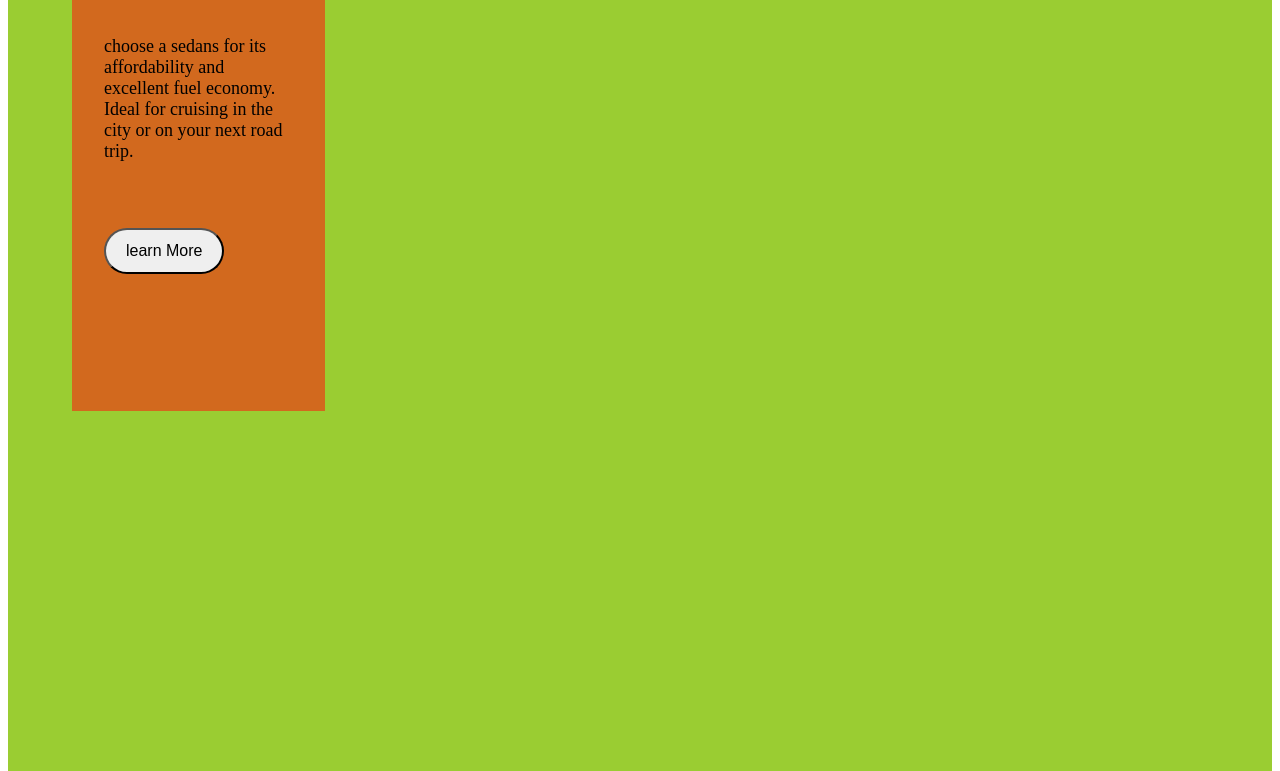
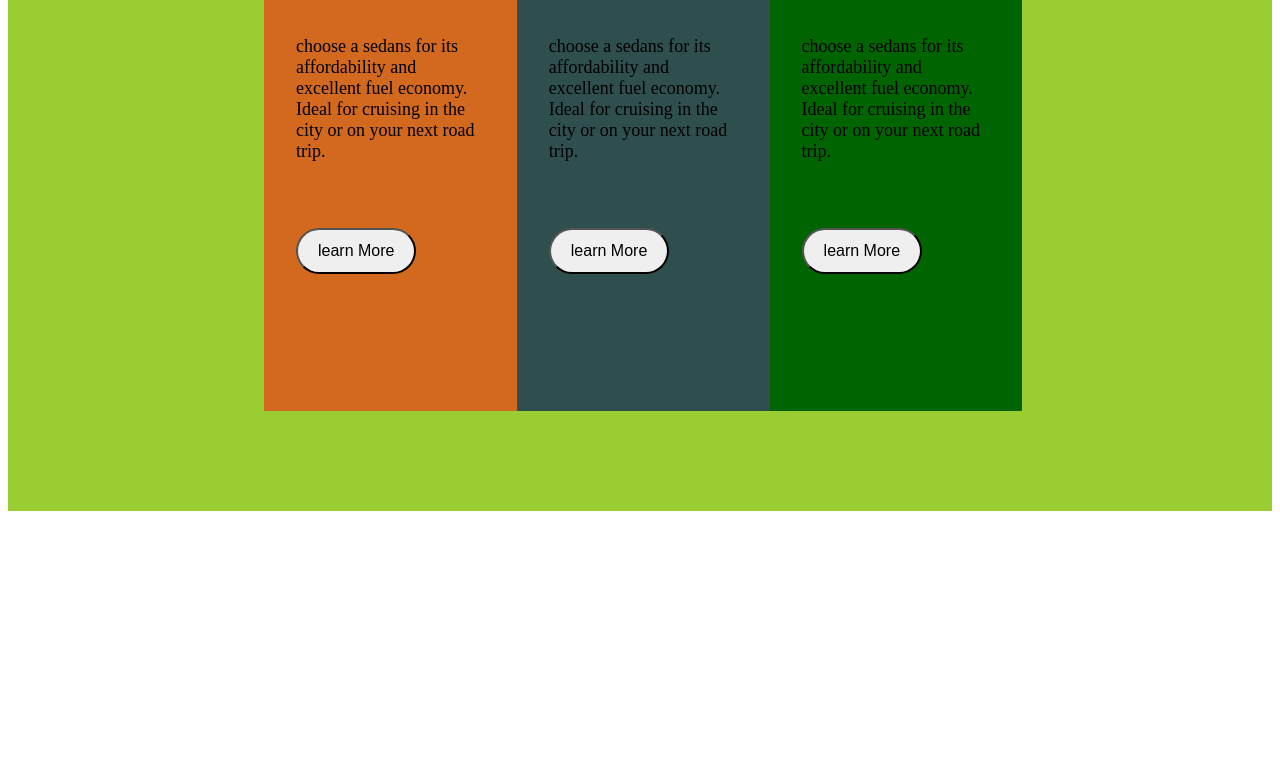
Before and after one commit to rachelakimana/Andela-challenge1, a website: page index.html in a window 1280 px wide. Shown: the part 297-1068 px from the top of the page. After the commit the page ends 816 px from the top, so only its background shows below. Drawn offline with Linux system fonts and the light colour scheme.

Commit message:
three card column

```diff
--- a/index.html
+++ b/index.html
@@ -16,8 +16,7 @@
                <p class="p-sedan">choose a sedans for its affordability and excellent fuel economy. Ideal for cruising in the city or on your next road trip.</p>
                <button type="button" class="b-sedan">learn More</button>
            </div>
-       </div>
-    <div class="container">
+
         <div class="card2">
             <img src="/images/icon-suvs.svg" alt="Suvs" class="img-suv" />
             <h1 class="h-suv">Suvs</h1>
@@ -25,8 +24,6 @@
                 city or on your next road trip.</p>
             <button type="button" class="b-suv">learn More</button>
         </div>
-    </div>
-    <div class="container">
         <div class="card3">
             <img src="/images/icon-luxury.svg" alt="luxury" class="img-luxury" />
             <h1 class="h-luxury">LUXURY</h1>
@@ -34,8 +31,7 @@
                 city or on your next road trip.</p>
             <button type="button" class="b-luxury">learn More</button>
         </div>
-    </div>
-
+        </div>
         <script src="" async defer></script>
     </body>
 </html>
--- a/style.css
+++ b/style.css
@@ -6,19 +6,28 @@
   height: 100vh;
 }
 
-.card1 {
+.card1,.card2,.card3 {
   flex-direction: column;
   background-color: chocolate;
   height: 75%;
   width: 20%;
-  margin: 4rem;
+  margin: 0rem;
 }
-.h-sedan {
+.card1{
+  margin-left: 16rem;
+}
+.card2{
+  background-color:darkslategray
+}
+.card3{
+  background-color:darkgreen
+}
+.h-sedan,.h-suv,.h-luxury{
   color: white;
   font-family: impact, sans-serif;
   font-size: 30px;
 }
-.p-sedan {
+.p-sedan,.p-suv,.p-luxury {
   text-align: left;
   font-size: 18px;
 }
@@ -29,10 +38,11 @@ p {
   padding: 2rem 2rem 0rem 2rem;
 }
 
-.b-sedan {
+.b-sedan,.b-suv,.b-luxury {
   margin: 3rem 2rem 0rem 2rem;
   align-items: center;
   font-size: 16px;
   border-radius: 30px;
   padding: 12px 20px;
+
 }
```
